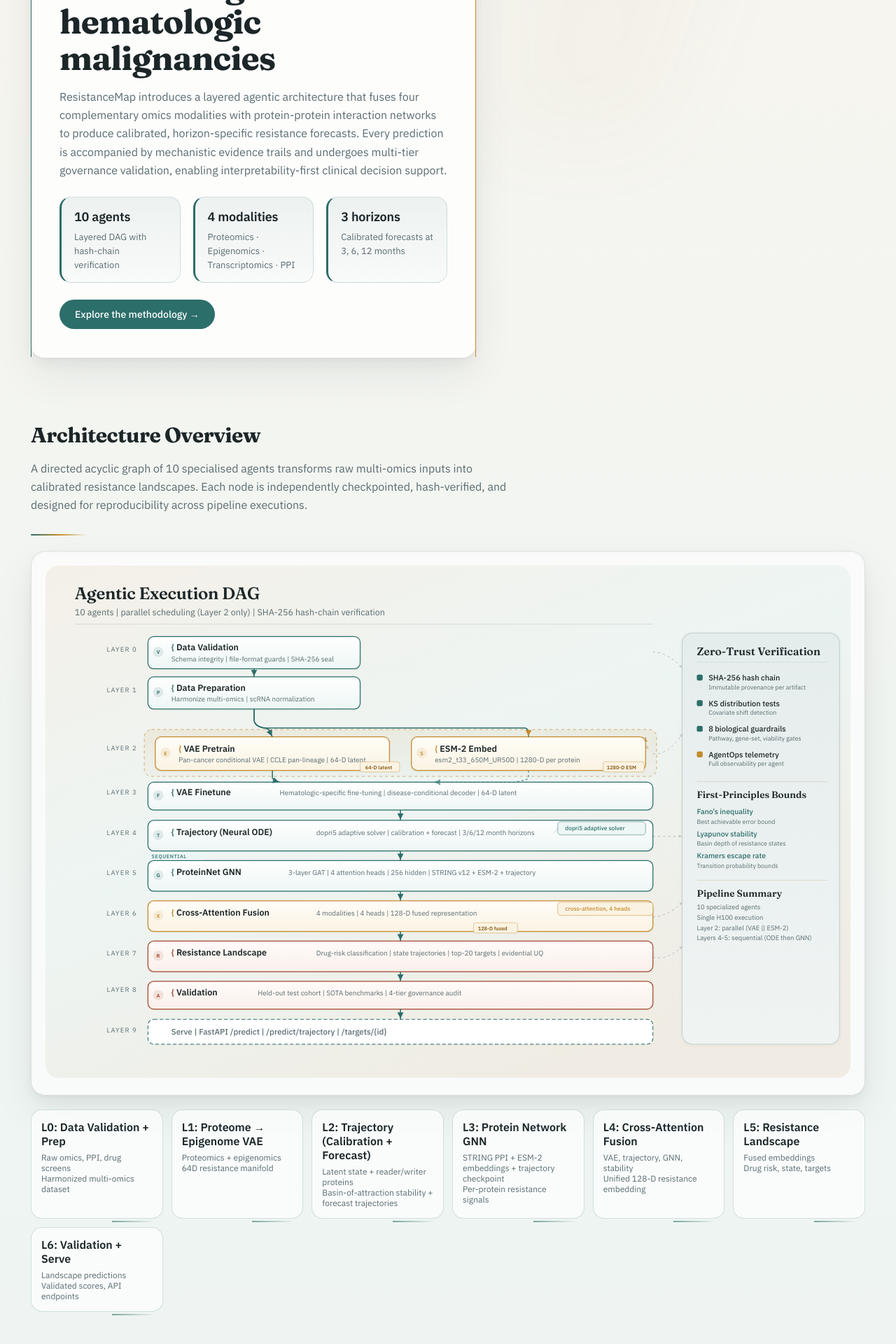
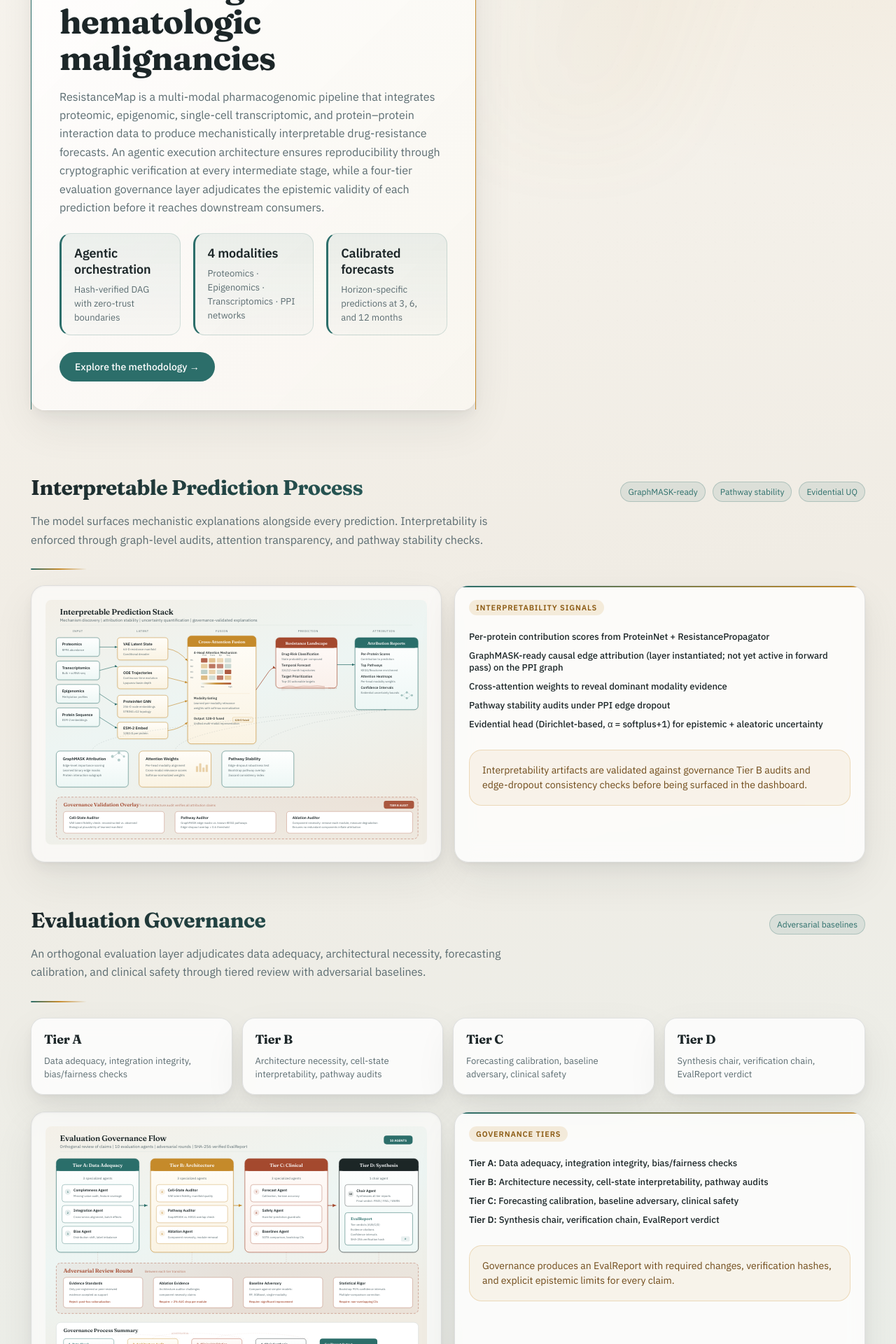
Before and after one commit to Abhignya-Jagathpally/dashboard, a React (Vite) app: page /#/ in a window 1280 px wide. Shown: the part 340-2260 px from the top of the page at 70% size. Built offline with nearby package versions, Linux system fonts and the light colour scheme.

Commit message:
reviewed

```diff
--- a/src/components/EvalGovernancePanel.jsx
+++ b/src/components/EvalGovernancePanel.jsx
@@ -1,25 +1,26 @@
 import { useState } from 'react';
-import { evalReport, tierDescriptions } from '../data/evalReport.js';
+import { tierDescriptions } from '../data/evalReport.js';
 
-const VERDICT_LABELS = {
-  pass: 'PASS',
-  conditional: 'CONDITIONAL',
-  fail: 'FAIL',
-  skipped: 'SKIPPED',
+const TIER_AGENTS = {
+  A: [
+    { name: 'Data Completeness', role: 'Data completeness & coverage' },
+    { name: 'Measurement Integration', role: 'Measurement integration & batch effects' },
+    { name: 'Bias & Fairness', role: 'Bias, fairness & distributional shift' },
+  ],
+  B: [
+    { name: 'Architecture Necessity', role: 'Architecture necessity & ablation' },
+    { name: 'Cell-State Trajectory', role: 'Cell-state trajectory validity' },
+    { name: 'Pathway Reasoning', role: 'Pathway & PPI reasoning audit' },
+  ],
+  C: [
+    { name: 'Forecasting Calibration', role: 'Forecasting calibration & uncertainty' },
+    { name: 'Baseline Adversary', role: 'Baseline adversary comparison' },
+    { name: 'Clinical Translation', role: 'Clinical translation & safety review' },
+  ],
+  D: [
+    { name: 'Principal Synthesiser', role: 'Principal synthesis & EvalReport generation' },
+  ],
 };
-
-const VerdictBadge = ({ verdict }) => (
-  <span className={`verdict verdict--${verdict}`}>
-    {VERDICT_LABELS[verdict] ?? 'SKIPPED'}
-  </span>
-);
-
-const formatAgentName = (name) =>
-  name
-    .replace(/_/g, ' ')
-    .replace(/\b\w/g, (c) => c.toUpperCase())
-    .replace(/^Eval /, '')
-    .replace(/ Agent$/, '');
 
 const EvalGovernancePanel = () => {
   const [expandedTier, setExpandedTier] = useState(null);
@@ -30,7 +31,7 @@ const EvalGovernancePanel = () => {
   return (
     <div className="eval-panel">
       <div className="tier-grid">
-        {Object.entries(evalReport.perTierVerdicts).map(([tier, verdict]) => {
+        {Object.entries(TIER_AGENTS).map(([tier, agents]) => {
           const isOpen = expandedTier === tier;
           return (
             <div
@@ -50,50 +51,27 @@ const EvalGovernancePanel = () => {
             >
               <div className="tier-card-head">
                 <strong className="tier-card-title">Tier {tier}</strong>
-                <VerdictBadge verdict={verdict} />
               </div>
               <p className="tier-card-desc">{tierDescriptions[tier]}</p>
+
+              {isOpen && (
+                <div
+                  id={`tier-${tier}-detail`}
+                  className="tier-detail"
+                >
+                  <div className="agent-list">
+                    {agents.map((agent) => (
+                      <div key={agent.name} className="agent-row">
+                        <strong>{agent.name}</strong>
+                        <span className="agent-role">{agent.role}</span>
+                      </div>
+                    ))}
+                  </div>
+                </div>
+              )}
             </div>
           );
         })}
-      </div>
-
-      {expandedTier && (
-        <div
-          id={`tier-${expandedTier}-detail`}
-          className="card reveal tier-detail"
-        >
-          <span className="pill">Tier {expandedTier} Agent Verdicts</span>
-          <div className="agent-list">
-            {Object.entries(evalReport.perTierAgentVerdicts[expandedTier]).map(
-              ([agent, verdict]) => (
-                <div key={agent} className="agent-row">
-                  <span>{formatAgentName(agent)}</span>
-                  <VerdictBadge verdict={verdict} />
-                </div>
-              ),
-            )}
-          </div>
-        </div>
-      )}
-
-      <div className="callout blocker-callout">
-        <strong className="blocker-title">
-          {evalReport.criticalBlockers.length} Critical Blockers
-        </strong>
-        <div className="blocker-list">
-          {evalReport.criticalBlockers.map((blocker) => (
-            <div key={blocker.id} className="blocker">
-              <span className="blocker-tier">{blocker.tier}</span>
-              <strong>{blocker.issue}</strong>
-              <div className="blocker-fix">Fix: {blocker.fix}</div>
-            </div>
-          ))}
-        </div>
-      </div>
-
-      <div className="eval-footnote">
-        Report: {evalReport.runId} · Click tier cards to expand agent verdicts
       </div>
     </div>
   );
--- a/src/pages/Home.jsx
+++ b/src/pages/Home.jsx
@@ -1,7 +1,6 @@
 import { useState } from 'react';
 import { Link } from 'react-router-dom';
 
-import DiagramPipelineV2 from '../components/DiagramPipelineV2.jsx';
 import DiagramInterpretability from '../components/DiagramInterpretability.jsx';
 import DiagramGovernance from '../components/DiagramGovernance.jsx';
 import SectionHeader from '../components/SectionHeader.jsx';
@@ -9,7 +8,6 @@ import LockModal from '../components/LockModal.jsx';
 import DataSourceCard from '../components/DataSourceCard.jsx';
 import EvalGovernancePanel from '../components/EvalGovernancePanel.jsx';
 
-import { pipelineStages } from '../data/pipeline.js';
 import { dataSources } from '../data/dataSources.js';
 import { interpretabilitySignals } from '../data/interpretability.js';
 import { governanceTiers } from '../data/governance.js';
@@ -24,25 +22,26 @@ const Home = () => {
         <div className="hero-card reveal">
           <h2>Explainable resistance forecasting for hematologic malignancies</h2>
           <p>
-            ResistanceMap introduces a layered agentic architecture that fuses four
-            complementary omics modalities with protein-protein interaction networks to
-            produce calibrated, horizon-specific resistance forecasts. Every prediction
-            is accompanied by mechanistic evidence trails and undergoes multi-tier
-            governance validation, enabling interpretability-first clinical decision
-            support.
+            ResistanceMap is a multi-modal pharmacogenomic pipeline that integrates
+            proteomic, epigenomic, single-cell transcriptomic, and protein–protein
+            interaction data to produce mechanistically interpretable drug-resistance
+            forecasts. An agentic execution architecture ensures reproducibility through
+            cryptographic verification at every intermediate stage, while a four-tier
+            evaluation governance layer adjudicates the epistemic validity of each
+            prediction before it reaches downstream consumers.
           </p>
           <div className="hero-metrics">
             <div className="metric">
-              <h3>10 agents</h3>
-              <span>Layered DAG with hash-chain verification</span>
+              <h3>Agentic orchestration</h3>
+              <span>Hash-verified DAG with zero-trust boundaries</span>
             </div>
             <div className="metric">
               <h3>4 modalities</h3>
-              <span>Proteomics · Epigenomics · Transcriptomics · PPI</span>
+              <span>Proteomics · Epigenomics · Transcriptomics · PPI networks</span>
             </div>
             <div className="metric">
-              <h3>3 horizons</h3>
-              <span>Calibrated forecasts at 3, 6, 12 months</span>
+              <h3>Calibrated forecasts</h3>
+              <span>Horizon-specific predictions at 3, 6, and 12 months</span>
             </div>
           </div>
           <div className="hero-cta">
@@ -50,28 +49,6 @@ const Home = () => {
               Explore the methodology &rarr;
             </Link>
           </div>
-        </div>
-      </section>
-
-      {/* ── Architecture Overview ── */}
-      <section className="section" id="architecture">
-        <SectionHeader
-          title="Architecture Overview"
-          subtitle="A directed acyclic graph of 10 specialised agents transforms raw multi-omics inputs into calibrated resistance landscapes. Each node is independently checkpointed, hash-verified, and designed for reproducibility across pipeline executions."
-        />
-        <div className="diagram reveal">
-          <DiagramPipelineV2 />
-        </div>
-        <div className="flow">
-          {pipelineStages.map((stage) => (
-            <div className="flow-step" key={stage.id}>
-              <strong>
-                {stage.layer}: {stage.name}
-              </strong>
-              <div className="meta">{stage.inputs}</div>
-              <div className="meta">{stage.outputs}</div>
-            </div>
-          ))}
         </div>
       </section>
 
@@ -109,9 +86,8 @@ const Home = () => {
       <section className="section" id="governance">
         <SectionHeader
           title="Evaluation Governance"
-          subtitle="The governance layer runs orthogonally to training, adjudicating state, timing, and pathway claims with tiered agents, adversarial baselines, and verification chains. Live verdicts reflect the latest evaluation run."
+          subtitle="An orthogonal evaluation layer adjudicates data adequacy, architectural necessity, forecasting calibration, and clinical safety through tiered review with adversarial baselines."
           badges={[
-            { id: 'tv', label: 'Tiered verdicts' },
             { id: 'ab', label: 'Adversarial baselines' },
           ]}
         />
@@ -141,7 +117,7 @@ const Home = () => {
       <section className="section" id="data">
         <SectionHeader
           title="Data Sources"
-          subtitle="Public data is fully integrated out of the box. Controlled datasets prompt for credentials before downloading or enrichment. Click any locked source to surface the access prompt."
+          subtitle="Multi-omics datasets span cell-line encyclopedias, drug sensitivity screens, single-cell atlases, and clinical cohorts. Controlled-access datasets are annotated with their governance tier."
           badges={[
             { id: 'irb', label: 'IRB-aware' },
           ]}
--- a/src/styles.css
+++ b/src/styles.css
@@ -34,10 +34,10 @@ body {
   font-family: var(--mono);
   color: var(--ink);
   background:
-    radial-gradient(1400px 900px at 10% -8%, rgba(213, 231, 227, 0.6) 0%, transparent 55%),
-    radial-gradient(1000px 800px at 95% -5%, rgba(232, 220, 201, 0.45) 0%, transparent 50%),
-    radial-gradient(800px 600px at 50% 80%, rgba(232, 244, 242, 0.3) 0%, transparent 50%),
-    linear-gradient(180deg, var(--gradient-start), var(--gradient-end) 40%, var(--bg-2));
+    radial-gradient(ellipse 1400px 900px at 10% -15%, rgba(44, 110, 106, 0.12) 0%, transparent 60%),
+    radial-gradient(ellipse 1000px 800px at 95% 5%, rgba(197, 138, 43, 0.08) 0%, transparent 55%),
+    radial-gradient(ellipse 800px 600px at 50% 80%, rgba(164, 73, 47, 0.04) 0%, transparent 50%),
+    linear-gradient(170deg, #f9f6f0 0%, #f0ece4 40%, #e8f0ed 100%);
   min-height: 100vh;
 }
 
@@ -153,7 +153,7 @@ a {
 }
 
 .hero-card {
-  background: var(--card);
+  background: linear-gradient(135deg, rgba(255,255,255,0.92), rgba(248,245,239,0.95));
   border: 1px solid var(--border);
   border-top: 2px solid transparent;
   border-image: linear-gradient(90deg, var(--accent), var(--accent-2)) 1;
@@ -244,6 +244,10 @@ a {
   font-size: 30px;
   margin: 0;
   letter-spacing: -0.02em;
+  background: linear-gradient(135deg, var(--ink) 0%, var(--accent) 100%);
+  -webkit-background-clip: text;
+  -webkit-text-fill-color: transparent;
+  background-clip: text;
 }
 
 .section-subtitle {
@@ -295,12 +299,8 @@ a {
   right: 0;
   height: 2px;
   background: linear-gradient(90deg, var(--accent), var(--accent-2));
-  opacity: 0;
+  opacity: 1;
   transition: opacity 0.3s ease;
-}
-
-.card:hover::before {
-  opacity: 1;
 }
 
 .card--interactive {
@@ -405,6 +405,7 @@ a {
   padding: 4px 10px;
   border-radius: 999px;
   font-size: 11px;
+  font-weight: 600;
   text-transform: uppercase;
   letter-spacing: 0.08em;
   background: rgba(197, 138, 43, 0.15);
@@ -886,7 +887,7 @@ a {
 }
 
 .science-hero {
-  background: var(--card);
+  background: linear-gradient(135deg, rgba(255,255,255,0.95), rgba(232,244,242,0.9));
   border: 1px solid var(--border);
   border-radius: var(--radius-lg);
   padding: 40px;
```
Also changed, not shown: src/data/science.js (+5 -5 lines), src/pages/Science.jsx (+15 -15 lines), src/pages/SubAgents.jsx (+13 -12 lines).
